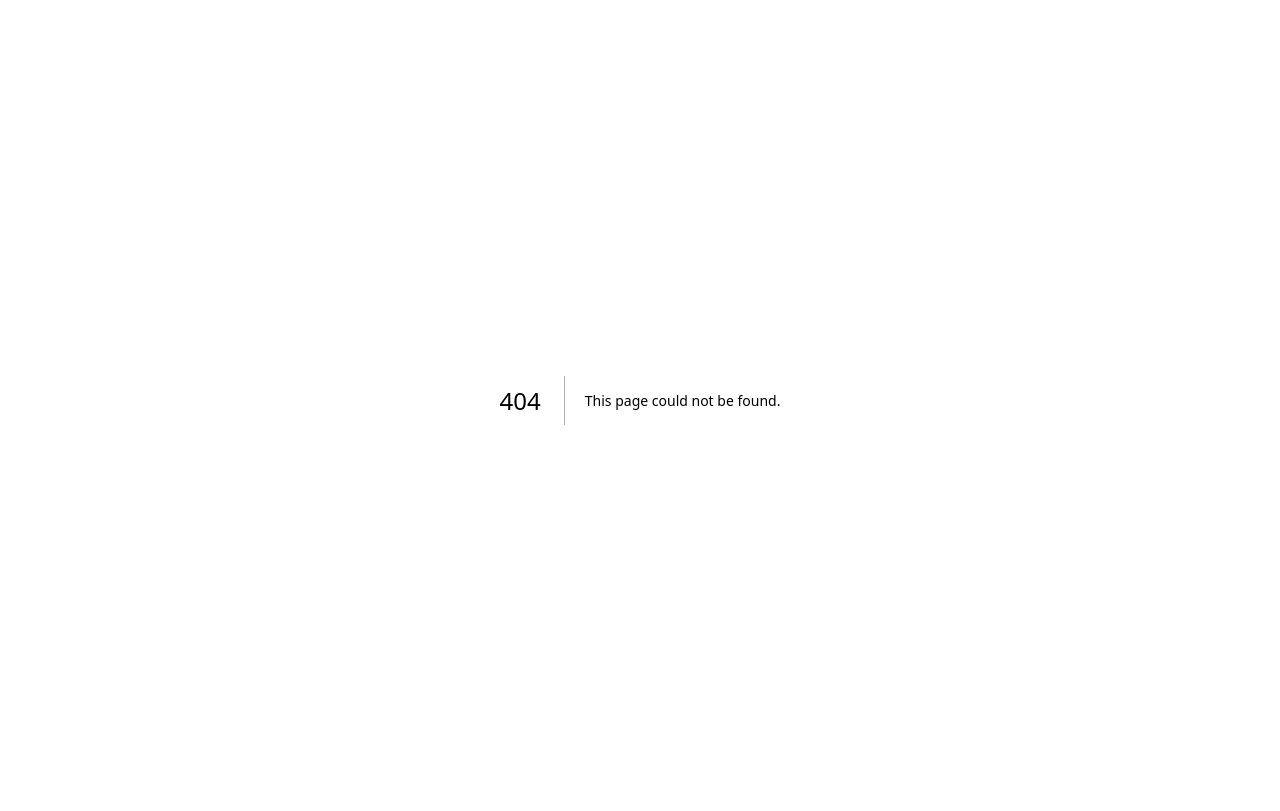
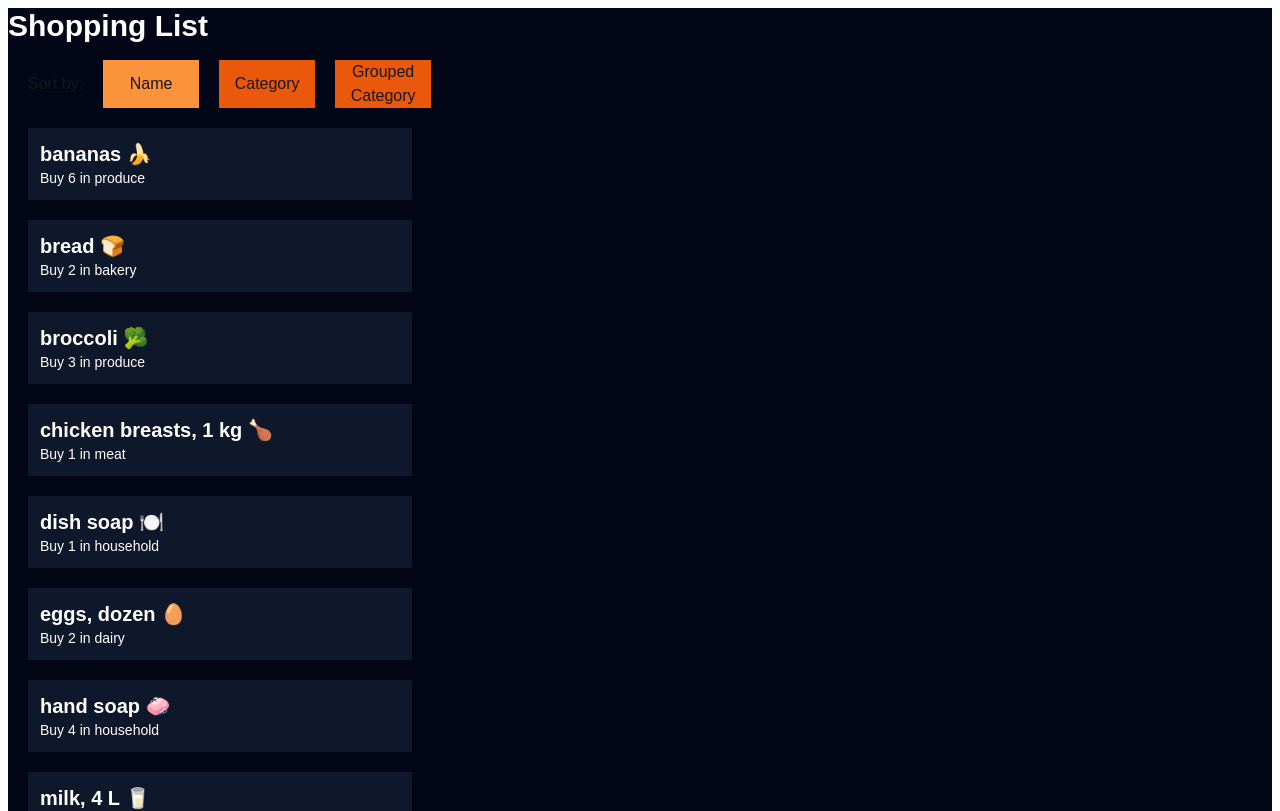
Before and after one commit to arya0509/cprg306-assignments, a Next.js app: page /week-6 in a window 1280 px wide. Before the commit this address had no page. Shown: the top 811 px of the page. Built offline with nearby package versions, Linux system fonts and the light colour scheme.

Commit message:
Adding week-6

```diff
--- a/app/page.js
+++ b/app/page.js
@@ -12,6 +12,8 @@ export default function Home() {
       <Link href={"http://localhost:3000/week-4"}>Week-4 page</Link>
       <br></br>
       <Link href={"http://localhost:3000/week-5"}>Week-5 page</Link>
+      <br></br>
+      <Link href={"http://localhost:3000/week-6"}>Week-6 page</Link>
 
     </main>
 
--- /dev/null
+++ b/app/week-6/item-list.js
@@ -0,0 +1,68 @@
+"use client";
+import Item from "./item";
+import { useState } from "react";
+import items from "./items.json";
+export default function ItemList(){
+    const groupBy=(items,key)=>
+        items.reduce((acc,item)=>{
+            const category=item[key];
+
+            if(!acc[category]){
+                acc[category]=[];
+            }
+
+            acc[category].push(item);
+            return acc;
+        },{});
+    const [sortBy,setSortBy] = useState("name");
+    let itemList=[...items];
+    if(sortBy==="name"){
+        itemList.sort((a,b)=> a.name.localeCompare(b.name));
+    }
+    else if(sortBy==="category"){
+        itemList.sort((a,b)=> a.category.localeCompare(b.category));
+    }
+    else{
+        itemList= groupBy(itemList,"category");
+    }
+    return(
+        <ul className="mt-4">
+            <div className=" flex flex-row pl-5 items-center ">
+                Sort by:
+                <button className={`${sortBy==="name"? "bg-orange-400":"bg-orange-600"} w-24 h-12 mx-5`} onClick={()=>setSortBy("name")}>Name</button>
+                <button className={`${sortBy==="category"? "bg-orange-400":"bg-orange-600"} w-24 h-12`} onClick={()=>setSortBy("category")}>Category</button>
+                <button className={`${sortBy==="groupedCategory"? "bg-orange-400":"bg-orange-600"} w-24 h-12 ml-5`} onClick={()=>setSortBy("groupedCategory")}>Grouped Category</button>
+
+            </div>
+            {sortBy==="groupedCategory"?
+
+            Object.keys(itemList).sort((a,b)=>a.localeCompare(b)).map((category,index)=>{
+                return(
+                    <div key={index}>
+                        <h2 className="text-2xl text-white font-bold mt-5 pl-5">{category}</h2>
+                        <ul>
+                            {itemList[category].map((item,index)=>{
+                                return(
+                                    <Item key={index} name={item.name} quantity={item.quantity} category={item.category}></Item>
+                                );
+                            })}
+                        </ul>
+                    </div>
+                );
+            }):
+
+
+
+            itemList.map((item,index)=>{
+                return(
+                    <Item key={index} name={item.name} quantity={item.quantity} category={item.category}></Item>
+                );
+            }
+            )
+            }
+
+
+        </ul>
+    );
+
+}
--- /dev/null
+++ b/app/week-6/item.js
@@ -0,0 +1,9 @@
+export default function Item({name,quantity,category}){
+    return(
+        <li className="bg-slate-900 h-auto max-w-sm m-5 p-3">
+            <h2 className="text-xl text-white font-bold ">{name}</h2>
+            <div className="text-white text-sm">Buy {quantity} in {category}</div>
+        </li>
+    );
+
+}
--- /dev/null
+++ b/app/week-6/items.json
@@ -0,0 +1,74 @@
+[
+    {
+      "id": "1h2GJKH12gkHG31h1H",
+      "name": "milk, 4 L 🥛",
+      "quantity": 1,
+      "category": "dairy"
+    },
+    {
+      "id": "2KJH3k2j3H1k2J3K1H",
+      "name": "bread 🍞",
+      "quantity": 2,
+      "category": "bakery"
+    },
+    {
+      "id": "3h2KJH3k2j3H1k2J3",
+      "name": "eggs, dozen 🥚",
+      "quantity": 2,
+      "category": "dairy"
+    },
+    {
+      "id": "4k2J3K1H2GJKH12gk",
+      "name": "bananas 🍌",
+      "quantity": 6,
+      "category": "produce"
+    },
+    {
+      "id": "5H1h1H2KJH3k2j3H",
+      "name": "broccoli 🥦",
+      "quantity": 3,
+      "category": "produce"
+    },
+    {
+      "id": "6H1k2J3K1H2GJKH1",
+      "name": "chicken breasts, 1 kg 🍗",
+      "quantity": 1,
+      "category": "meat"
+    },
+    {
+      "id": "7gkHG31h1H2KJH3k",
+      "name": "pasta sauce 🍝",
+      "quantity": 3,
+      "category": "canned goods"
+    },
+    {
+      "id": "8j3H1k2J3K1H2GJK",
+      "name": "spaghetti, 454 g 🍝",
+      "quantity": 2,
+      "category": "dry goods"
+    },
+    {
+      "id": "9H12gkHG31h1H2KJ",
+      "name": "toilet paper, 12 pack 🧻",
+      "quantity": 1,
+      "category": "household"
+    },
+    {
+      "id": "10H3k2j3H1k2J3K1",
+      "name": "paper towels, 6 pack",
+      "quantity": 1,
+      "category": "household"
+    },
+    {
+      "id": "11k2J3K1H2GJKH12",
+      "name": "dish soap 🍽️",
+      "quantity": 1,
+      "category": "household"
+    },
+    {
+      "id": "12GJKH12gkHG31h1",
+      "name": "hand soap 🧼",
+      "quantity": 4,
+      "category": "household"
+    }
+  ]
--- /dev/null
+++ b/app/week-6/page.js
@@ -0,0 +1,10 @@
+import ItemList from "./item-list";
+
+export default function Page(){
+    return(
+        <main className="bg-slate-950 m-2 min-h-screen" >
+            <h1 className="text-3xl text-white font-bold">Shopping List</h1>
+            <ItemList></ItemList>
+        </main>
+    );
+}
```
